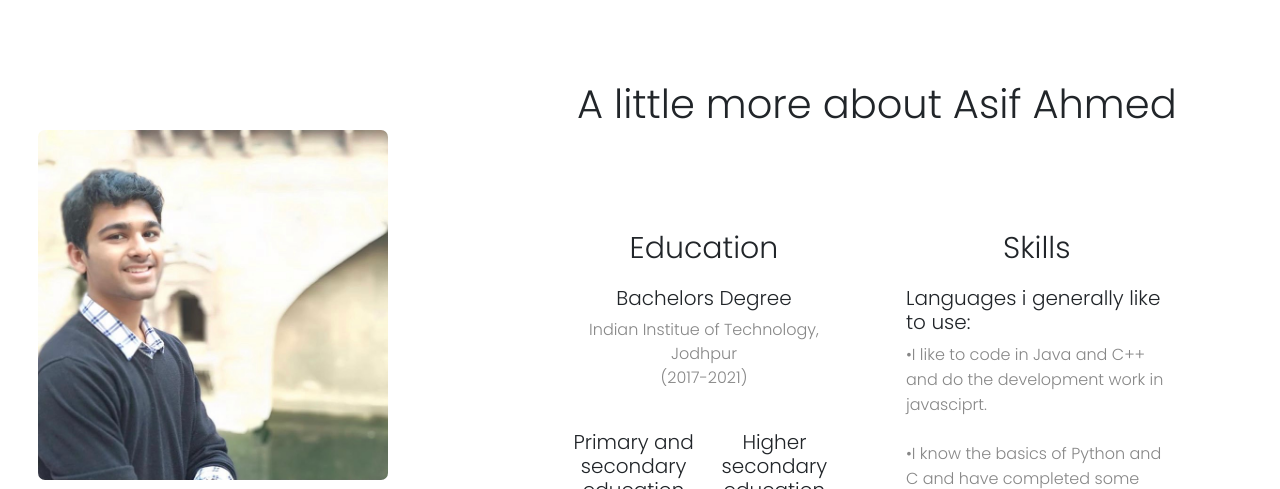
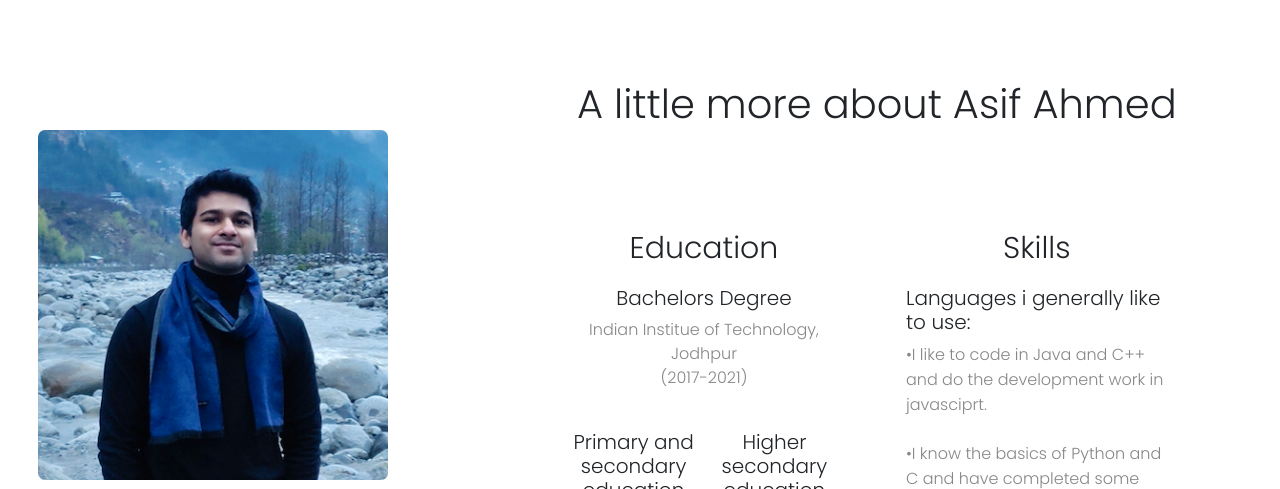
Before and after one commit to asifahmed0021/asifahmed, a React app: page / in a window 1280 px wide. Shown: the part 820-1309 px from the top of the page. Built offline with nearby package versions, Linux system fonts and the light colour scheme; some packages are replaced by stand-ins of ours.

Commit message:
dp change

```diff
--- a/src/style/about.css
+++ b/src/style/about.css
@@ -121,7 +121,7 @@
     width: 350px;
     /* background-color: saddlebrown; */
     border-radius: 7px;
-    background-image: url('../images/asifdp.jpg');
+    background-image: url('../images/asifc.png');
     background-size: cover;
     background-repeat: no-repeat;
 }
```
Also changed, not shown: build/asset-manifest.json (deleted), build/index.html (deleted), build/static/js/2.fe1d58e5.chunk.js.LICENSE.txt (deleted), build/static/media/asifdp.ada67e6d.jpg (deleted), build/static/media/basketball.d9caa3c4.jpg (deleted), build/static/media/home-bg.64fe3eef.png (deleted), build/static/media/song.49bc9b78.jpg (deleted), build/static/media/team.1051b7a9.jpg (deleted), 9 other files.
